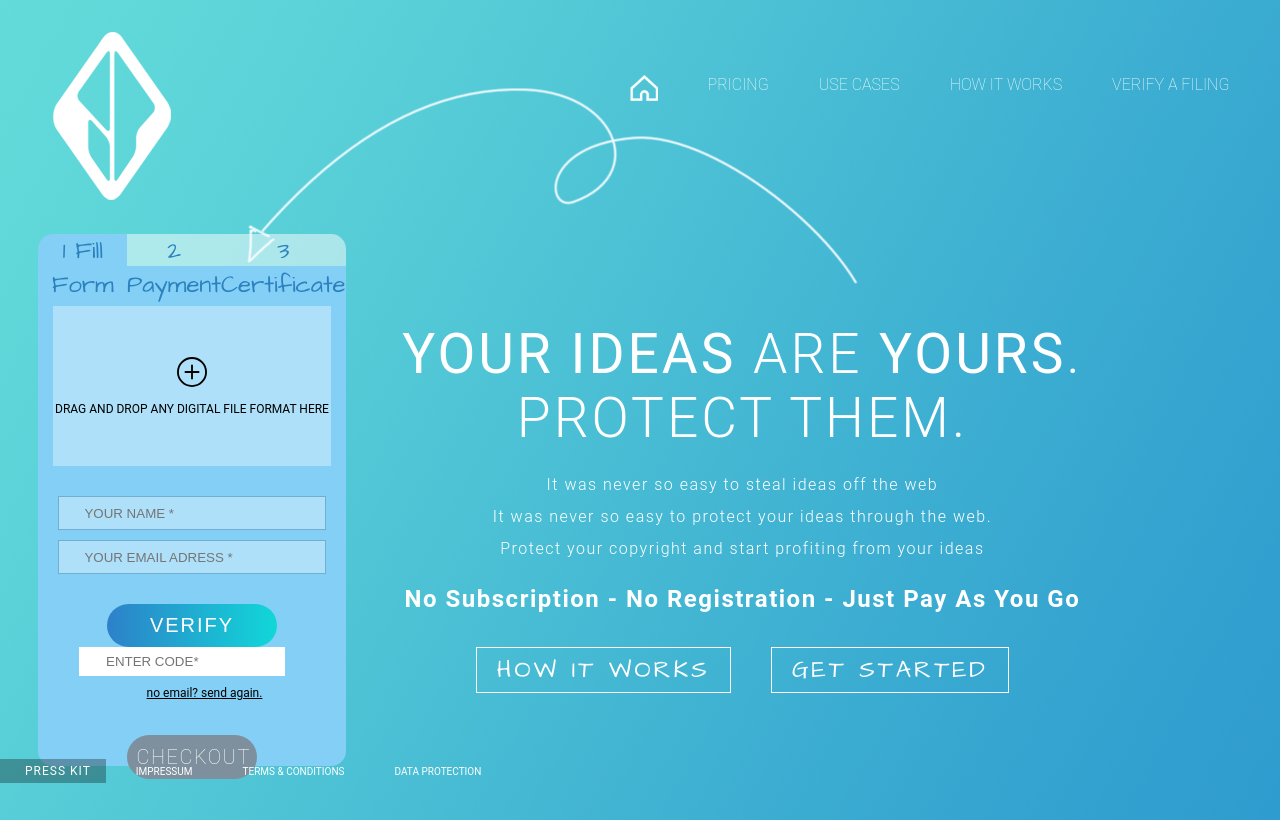
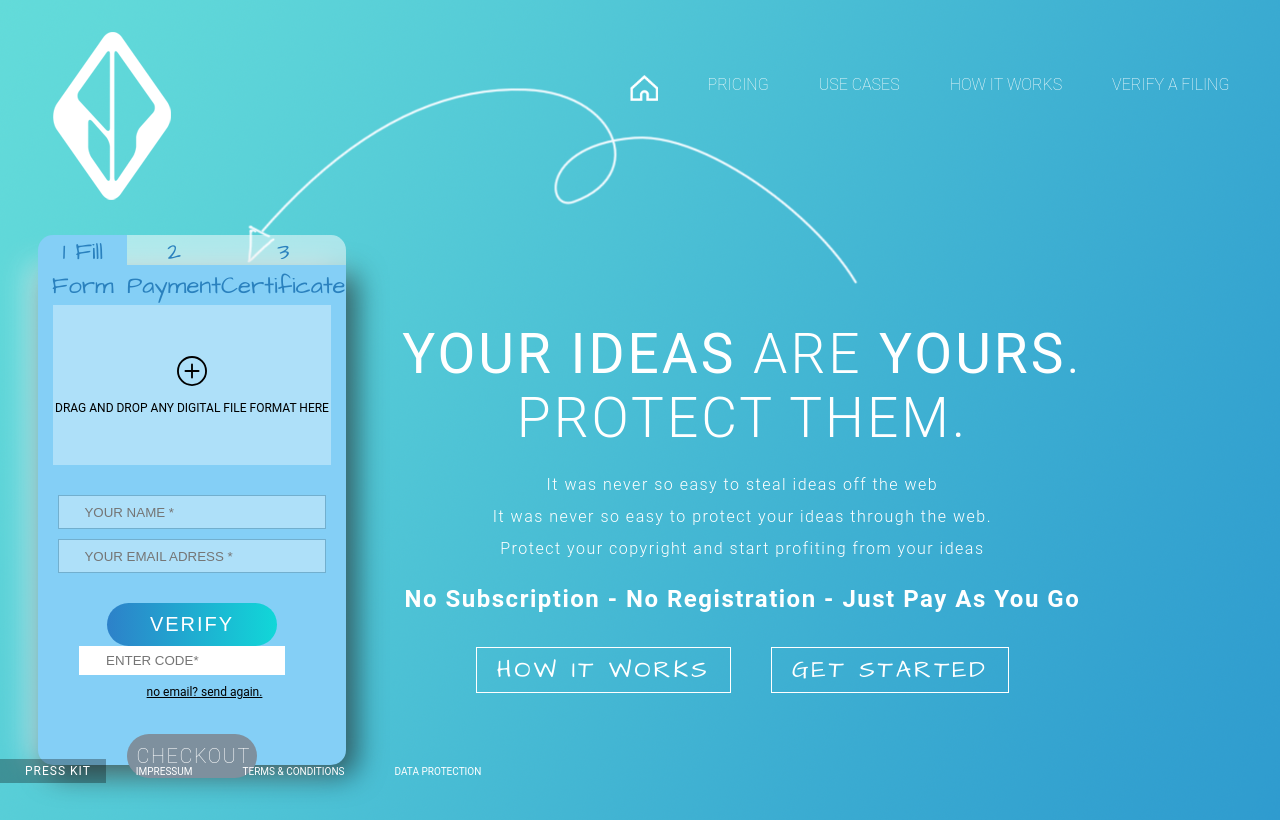
Before and after one commit to creativecopyrights/Website, a React (Create React App) app: page / in a window 1280 px wide. Built offline with nearby package versions, Linux system fonts and the light colour scheme; what pdfmake would draw is missing.

Commit message:
shadow box

```diff
--- a/src/components/LinkGroup/LinkGroup.css
+++ b/src/components/LinkGroup/LinkGroup.css
@@ -1,5 +1,5 @@
 .linkGroup{
-    height: 32px;
+    height: 30px;
     width: 100%;
 }
 
@@ -10,6 +10,12 @@
 
 .hLine .first{
     border-top-left-radius: 15px;
+
+
+}
+
+.hLine .second{
+
 }
 
 .hLine .last{
@@ -21,10 +27,12 @@
     background-color: rgba(255, 255, 255, .5);
     width: 100%;
     text-align: center;
-    height: 32px;
+    height: 30px;
     position: relative;
     font-size: 1.5rem;
     top: -5px;
     text-decoration: none;
     color: #2a81be;
+
+
 }
--- a/src/pages/ActionForms/ActionForm.css
+++ b/src/pages/ActionForms/ActionForm.css
@@ -19,4 +19,7 @@
     border-bottom-right-radius: 15px;
     display: flex;
     margin: 0px auto 0px auto;
+    box-shadow: 10px 10px 29px 0px rgba(0,0,0,0.58),-10px 0px 29px 0px rgba(255,255,255,0.58);
+    -webkit-box-shadow: 10px 10px 29px 0px rgba(0,0,0,0.58),-10px 0px 29px 0px rgba(255,255,255,0.58);
+    -moz-box-shadow: 10px 10px 29px 0px rgba(0,0,0,0.58),-10px 0px 29px 0px rgba(255,255,255,0.58);
 }
```
Also changed, not shown: src/pages/BodyForm/BodyForm.js (+0 -42 lines).
